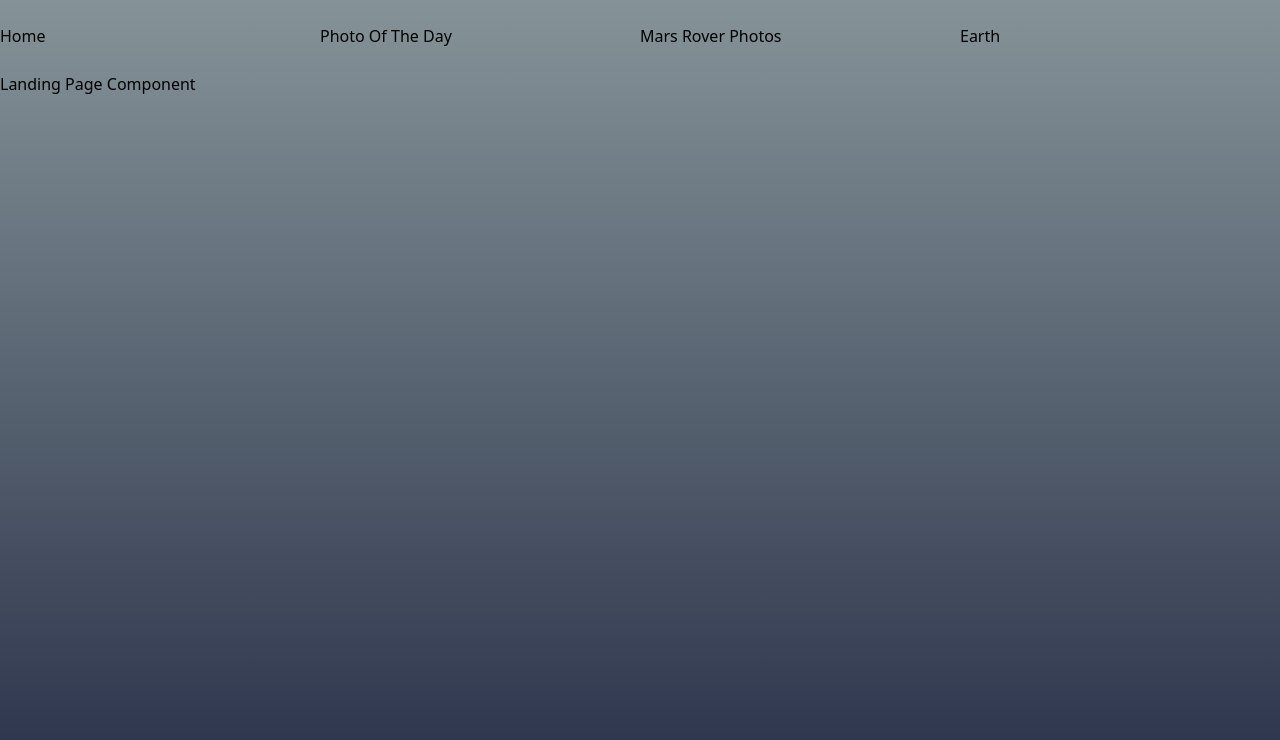
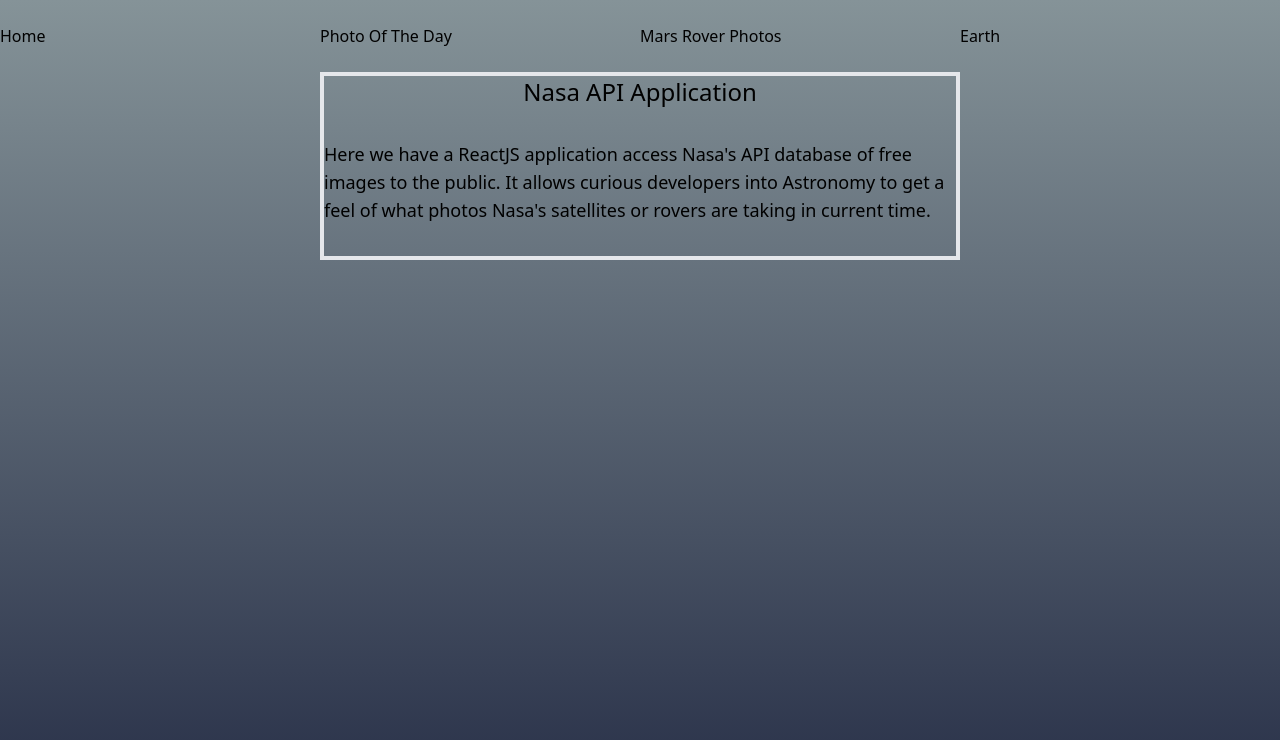
Before and after one commit to CleverOscar/Nasa_App, a React (Create React App) app in the folder nasa_pod/: page / in a window 1280 px wide. Shown: the top 740 px of the page. Built offline with nearby package versions, Linux system fonts and the light colour scheme.

Commit message:
Landing Page
Landing Page needs to be updated

```diff
--- a/nasa_pod/src/App.js
+++ b/nasa_pod/src/App.js
@@ -3,8 +3,8 @@
 import Navbar from './components/Navbar';
 import LandingPage from './components/LandingPage';
 import NasaPhoto from './components/NasaPhoto';
+import MarsRover from './components/MarsRover';
 import {Routes, Route} from 'react-router-dom';
-
 
 function App() {
 
@@ -16,6 +16,7 @@
       <Routes>
         <Route path="/"  element={<LandingPage />}/>
         <Route path="/apod" element={<NasaPhoto />} />
+        <Route path="/mars" element={<MarsRover />} />
       </Routes>
     </div>
   );
--- a/nasa_pod/src/components/LandingPage.jsx
+++ b/nasa_pod/src/components/LandingPage.jsx
@@ -2,9 +2,25 @@
 
 
 export default function LandingPage(){
+
     return(
-        <div>
-            Landing Page Component
+        <div className='border-4 w-1/2 mx-auto'>
+            <h2 className='text-2xl text-center'>
+                Nasa API Application
+            </h2>
+
+            <p className='text-lg mx-4 mx-auto my-8'>
+            Here we have a ReactJS application access Nasa's API
+            database of free images to the public. It allows curious
+            developers into Astronomy to get a feel of what photos Nasa's
+            satellites or rovers are taking in current time.
+            </p>
         </div>
     )
 }
+
+
+// photos organized by sol
+// 25 photos per  call
+// can filtered by camera
+// add a page param to the query for more than 25 photos
--- /dev/null
+++ b/nasa_pod/src/components/MarsRover.jsx
@@ -0,0 +1,38 @@
+import React, {useState, useEffect} from 'react';
+import axios from 'axios';
+
+
+export default function MarsRover(){
+
+    const [roverImages, setRoverImages] = useState([]);
+
+    const url = 'https://api.nasa.gov/mars-photos/api/v1/rovers/curiosity/photos?sol=1000&camera=fhaz&api_key=JbPskfAcVPpxN602YevCVKqXG7dh7VZ7Yb8qkM2j';
+
+
+    useEffect(()=>{
+        axios.get(url)
+             .then((response) => {setRoverImages(response.data.photos)})
+             .catch((error) => {console.log(error)})
+    }, []);
+
+    const images = roverImages.map(item => <div>
+        <p>{item.id}</p>
+        <img src={item.img_src} />
+
+    </div>)
+
+    console.log(images)
+
+    return(
+        <div>
+            {images}
+        </div>
+    )
+}
+
+
+// ids
+// sol = day
+// image src
+// camera name
+// rover landing date
```
